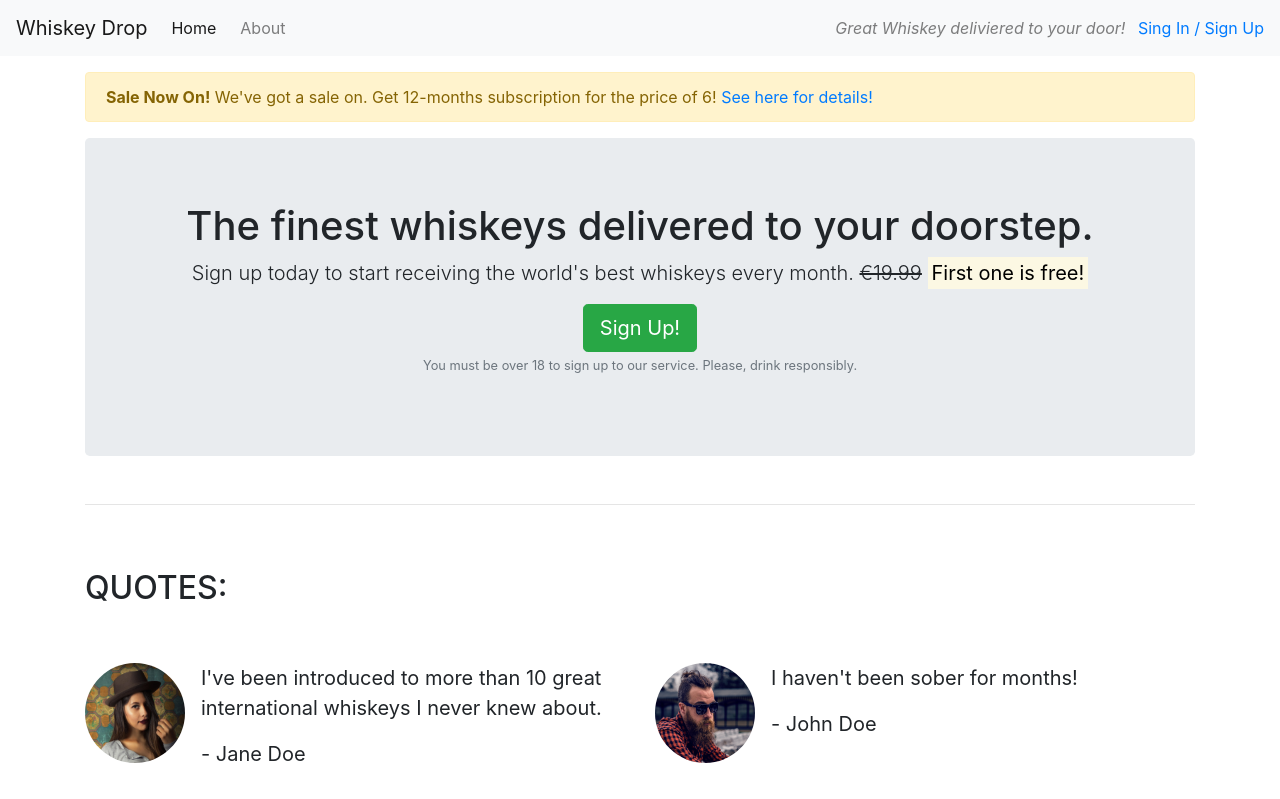
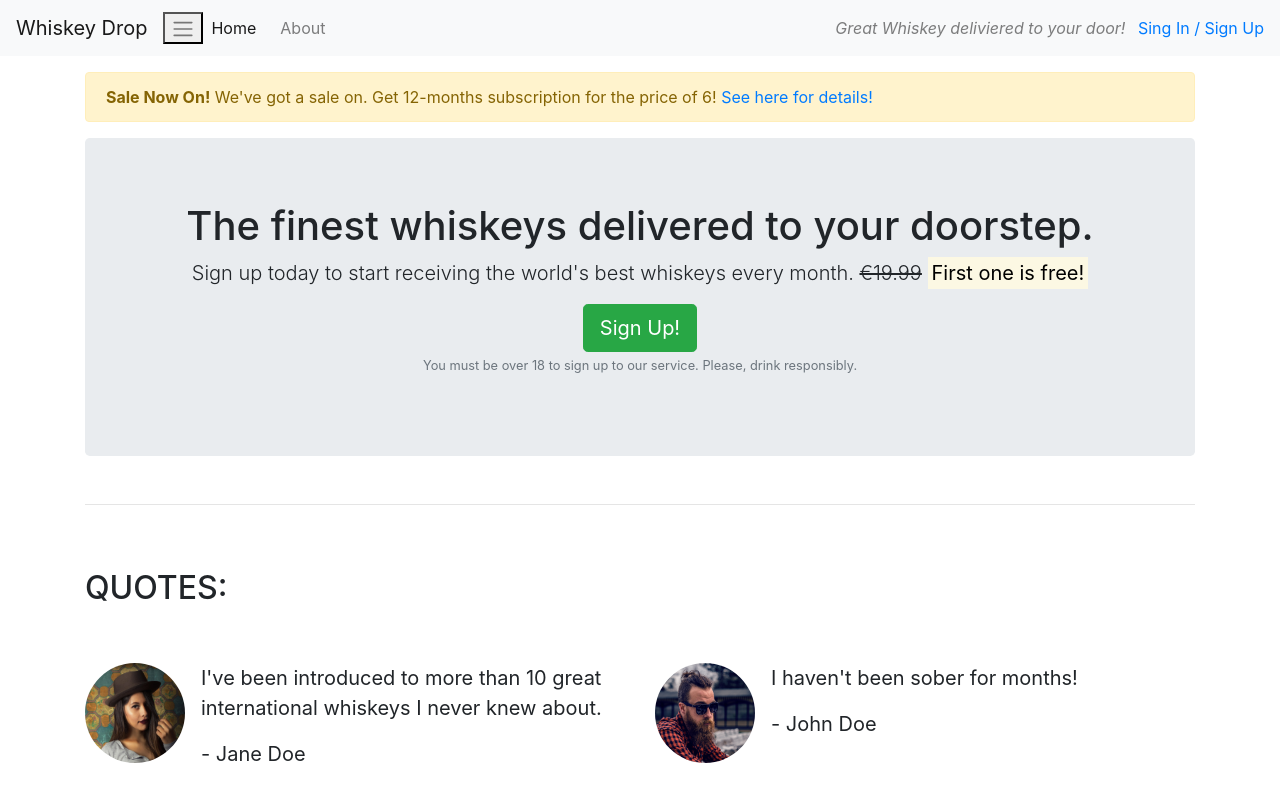
Before and after one commit to StephenJ2020/bootstrap4, a plain HTML site: page index.html in a window 1280 px wide. Shown: the top 799 px of the page. Drawn offline with nearby package versions, Linux system fonts and the light colour scheme.

Commit message:
feat: Add navbar toggler for default mobile devices

```diff
--- a/index.html
+++ b/index.html
@@ -12,11 +12,17 @@
 <body>
     <nav class="navbar navbar-light bg-light navbar-expand-sm">
         <a href="/" class="navbar-brand">Whiskey Drop</a>
-        <ul class="navbar-nav mr-auto">
-            <li class="active nav-item mr-2"><a class="nav-link" href="/">Home</a></li>
-            <li class="nav-item mr-2"><a class="nav-link" href="/about">About</a></li>
-            <li class="nav-item mr-2 d-block d-sm-none"><a class="nav-link" href="/login">Sing In / Sign Up</a></li>
-        </ul>
+
+        <button class="navbar-toggle ml-auto" type="button" data-toggle="collapse" data-target="#navbarNavDropdown" aria-controls="navbarNavDropdown" aria-expanded="false" aria-label="Togglenavigation">
+        <span class="navbar-toggler-icon"></span></button>
+
+        <div class="collapse navbar-collapse" id="navbarNavDropdown">
+            <ul class="navbar-nav mr-auto">
+                <li class="active nav-item mr-2"><a class="nav-link" href="/">Home</a></li>
+                <li class="nav-item mr-2"><a class="nav-link" href="/about">About</a></li>
+                <li class="nav-item mr-2 d-block d-sm-none"><a class="nav-link" href="/login">Sing In / Sign Up</a></li>
+            </ul>
+        </div>
         <div class="d-none d-md-block">
             <p class="navbar-text my-auto mr-2"><i>Great Whiskey deliviered  to your door!</i></p>
             <a href="/login">Sing In / Sign Up</a>
```
